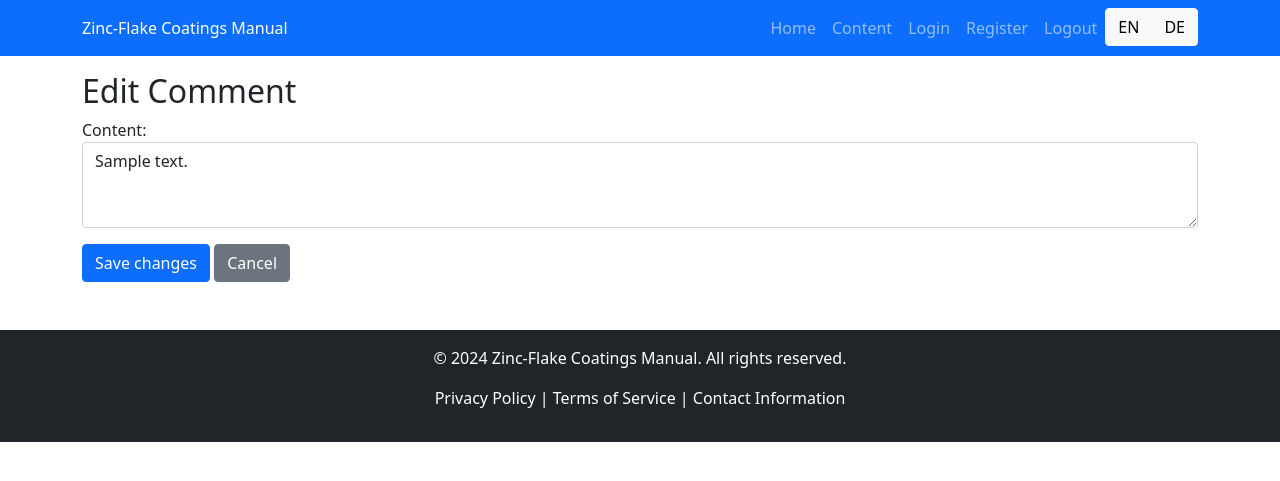
After one commit to OSawani/zinc-flake-coatings-webapp, a Django app: page /interactions/comments/edit/1/ in a window 1280 px wide. The commit adds this page. Shown: the top 481 px of the page. Run offline with Django 5.2, Linux system fonts and the light colour scheme; a user stored in the database is signed in; tables that the repository leaves empty hold one stand-in row (values such as "Sample post").

Commit message:
feat: implements comment editing

```diff
--- a/interactions/forms.py
+++ b/interactions/forms.py
@@ -11,6 +11,3 @@ class CommentForm(forms.ModelForm):
                 attrs={'rows': 3, 'class': 'form-control', 'required': True,
                        'placeholder': 'Add a Comment'}),
         }
-        labels = {
-            'content': 'Do you have any constructive feedback? Add a Comment',
-        }
--- /dev/null
+++ b/interactions/templates/interactions/edit_comment.html
@@ -0,0 +1,11 @@
+{% extends 'base.html' %}
+{% block title %}Edit Comment{% endblock %}
+{% block content %}
+<h2>Edit Comment</h2>
+<form method="post">
+    {% csrf_token %}
+    {{ form.as_p }}
+    <button type="submit" class="btn btn-primary">Save changes</button>
+    <a href="{% url 'subsection_detail' comment.subsection.id %}" class="btn btn-secondary">Cancel</a>
+</form>
+{% endblock %}
--- a/interactions/urls.py
+++ b/interactions/urls.py
@@ -3,4 +3,8 @@ from . import views
 
 urlpatterns = [
     path('comments/', views.comment_list, name='comment_list'),
+    path(
+        'comments/edit/<int:comment_id>/',
+        views.edit_comment,
+        name='edit_comment'),
 ]
--- a/interactions/views.py
+++ b/interactions/views.py
@@ -1,5 +1,7 @@
-from django.shortcuts import render
+from django.shortcuts import render, get_object_or_404, redirect
+from django.contrib.auth.decorators import login_required
 from .models import Comment
+from .forms import CommentForm
 
 
 # Create your views here.
@@ -7,3 +9,18 @@ def comment_list(request):
     comments = Comment.objects.filter(user=request.user)
     return render(request, 'interactions/comment_list.html',
                   {'comments': comments})
+
+
+@login_required
+def edit_comment(request, comment_id):
+    comment = get_object_or_404(Comment, id=comment_id, user=request.user)
+    if request.method == 'POST':
+        form = CommentForm(request.POST, instance=comment)
+        if form.is_valid():
+            form.save()
+            return redirect(
+                'subsection_detail', subsection_id=comment.subsection.id)
+    else:
+        form = CommentForm(instance=comment)
+    return render(request, 'interactions/edit_comment.html',
+                  {'form': form, 'comment': comment})
--- a/znflCoatingsManual/urls.py
+++ b/znflCoatingsManual/urls.py
@@ -24,6 +24,7 @@ urlpatterns = [
     path('summernote/', include('django_summernote.urls')),
     path('', include('core.urls')),
     path('manual/', include('manual.urls')),
+    path('interactions/', include('interactions.urls')),
 ]
 if settings.DEBUG:
     urlpatterns += static(settings.STATIC_URL, document_root=settings.STATIC_ROOT)
```
Also changed, not shown: manual/templates/manual/subsection_detail.html (+9 -3 lines).
